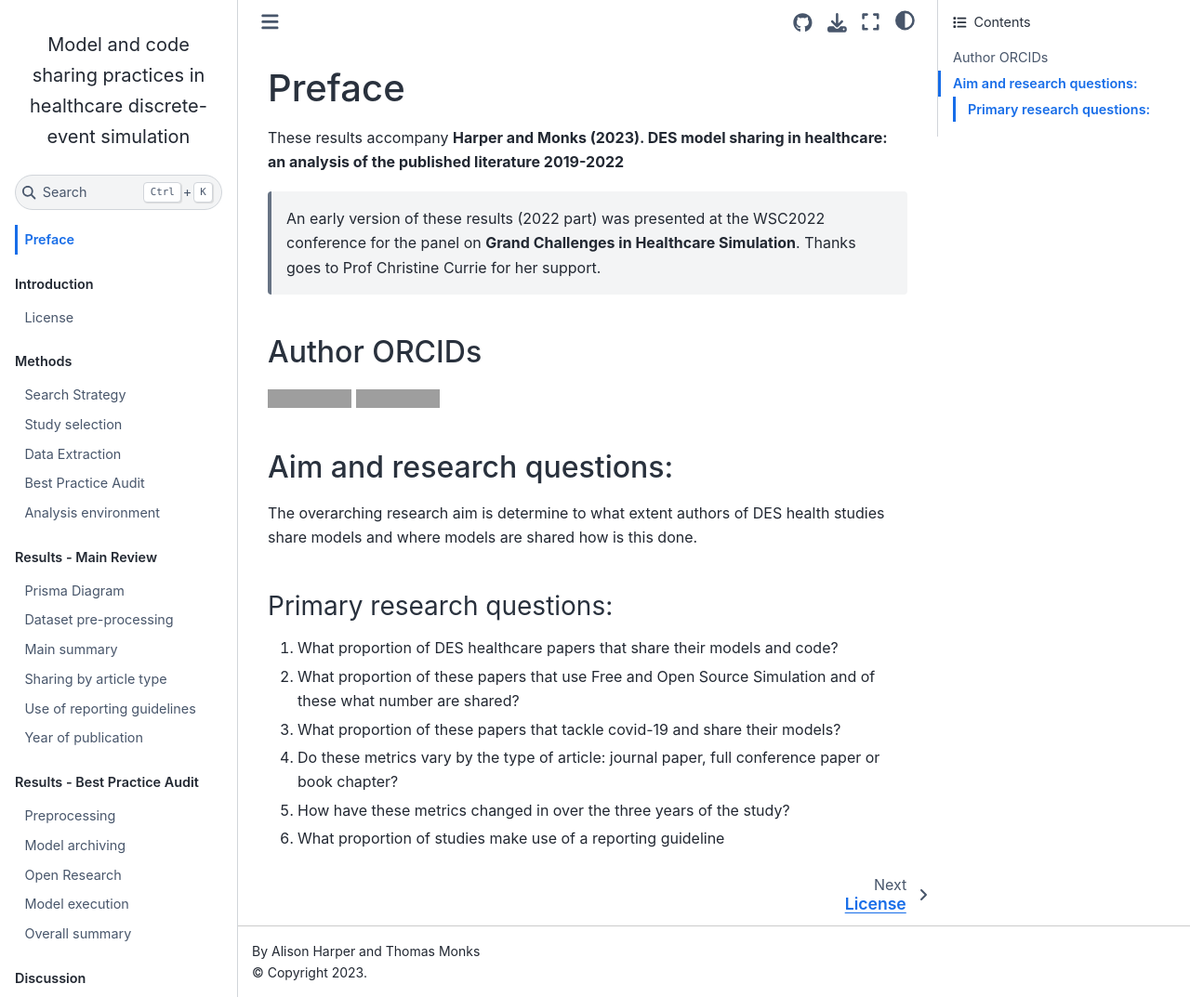
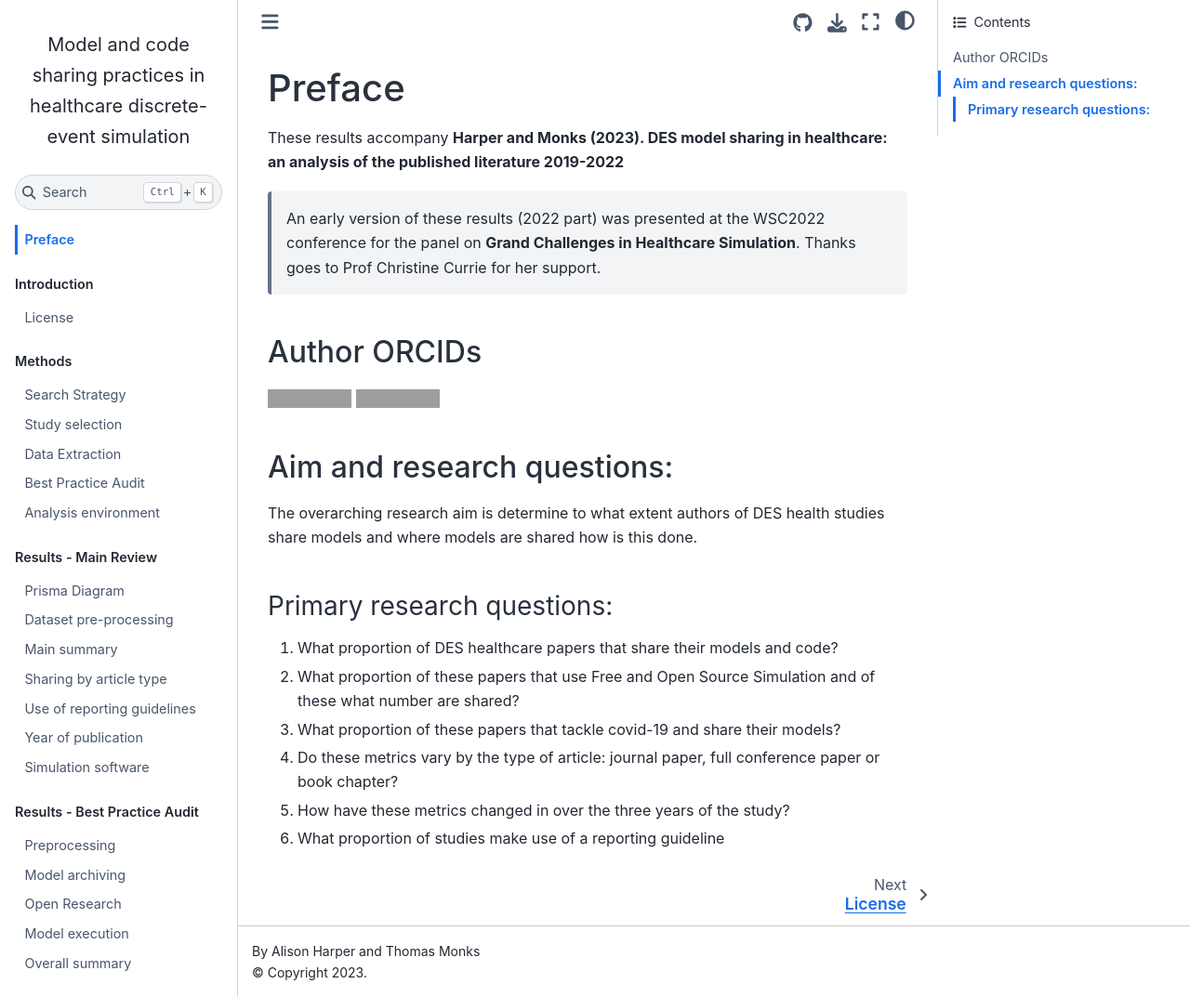
Before and after one commit to TomMonks/des_sharing_lit_review, a Jupyter Book: the page built from content/01_welcome.md, in a window 1280 px wide and 1073 px high. Shown: the whole window at 93% size. Built offline with Jupyter Book 1.0.4 settings and Sphinx 7.4.7 and the Sphinx Book theme 1.1.4, drawn with Linux system fonts in a browser that asks for light colours; grey boxes are pictures that could not be loaded.

Commit message:
TOC: added sim software

```diff
--- a/_toc.yml
+++ b/_toc.yml
@@ -19,6 +19,7 @@ parts:
   - file: content/03_results/03_article_type
   - file: content/03_results/03a_reporting_guidelines
   - file: content/03_results/03a_year
+  - file: content/03_results/03b_software
 - caption: Results - Best Practice Audit
   chapters:
   - file: content/03_results/04_bpa_preprocessing
```
